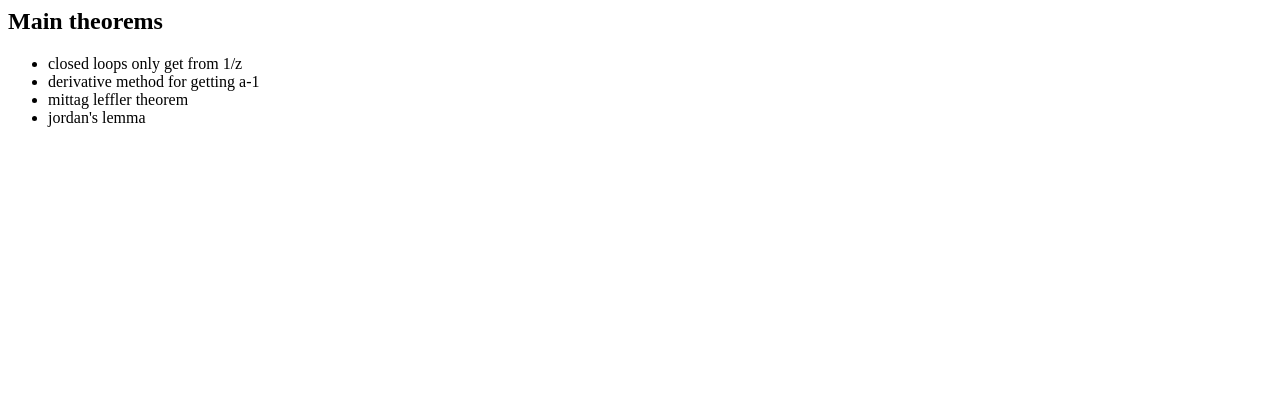
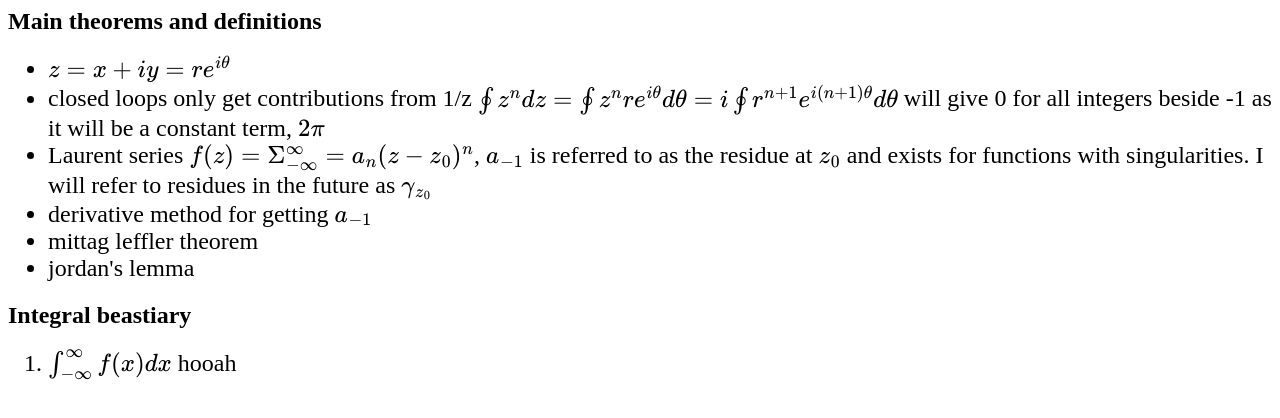
Before and after one commit to wolfram74/contour_integration_field_guide, a plain HTML site: page index.html in a window 1280 px wide. Drawn offline with nearby package versions, Linux system fonts and the light colour scheme; some packages are replaced by stand-ins of ours.

Commit message:
more definitions

```diff
--- a/index.html
+++ b/index.html
@@ -4,13 +4,24 @@
 </head>
 <body>
   <div class='theorems_collection'>
-    <h2>Main theorems</h2>
+    <h2>Main theorems and definitions</h2>
     <ul>
       <li>
-        closed loops only get from 1/z
+        $&z=x+iy=re^{i\theta}&$
       </li>
       <li>
-        derivative method for getting a-1
+        closed loops only get contributions from 1/z
+        $&
+        \oint z^n dz =
+        \oint z^n re^{i\theta} d\theta =
+        i\oint r^{n+1}e^{i(n+1)\theta} d\theta
+        &$ will give 0 for all integers beside -1 as it will be a constant term, $&2\pi&$
+      </li>
+      <li>
+        Laurent series $&f(z)=\Sigma_{-\infty}^{\infty}=a_n(z-z_0)^{n}&$, $&a_{-1}&$ is referred to as the residue at $&z_0&$ and exists for functions with singularities. I will refer to residues in the future as $&\gamma_{z_0}&$
+      </li>
+      <li>
+        derivative method for getting $&a_{-1}&$
       </li>
       <li>
         mittag leffler theorem
@@ -19,6 +30,14 @@
         jordan's lemma
       </li>
     </ul>
+  </div>
+  <div class='integral_collection'>
+    <h2>Integral beastiary</h2>
+    <ol>
+      <li>
+        $&\int_{-\infty}^{\infty}f(x)dx&$ hooah
+      </li>
+    </ol>
   </div>
 </body>
 <script src='https://cdn.mathjax.org/mathjax/latest/MathJax.js?config=TeX-AMS-MML_HTMLorMML'></script>
@@ -30,5 +49,9 @@
     console.log('mathjax loaded')
   }
 </script>
-
+<style type="text/css">
+  li {
+    font-size: 1.5em;
+  }
+</style>
 </html>
```
